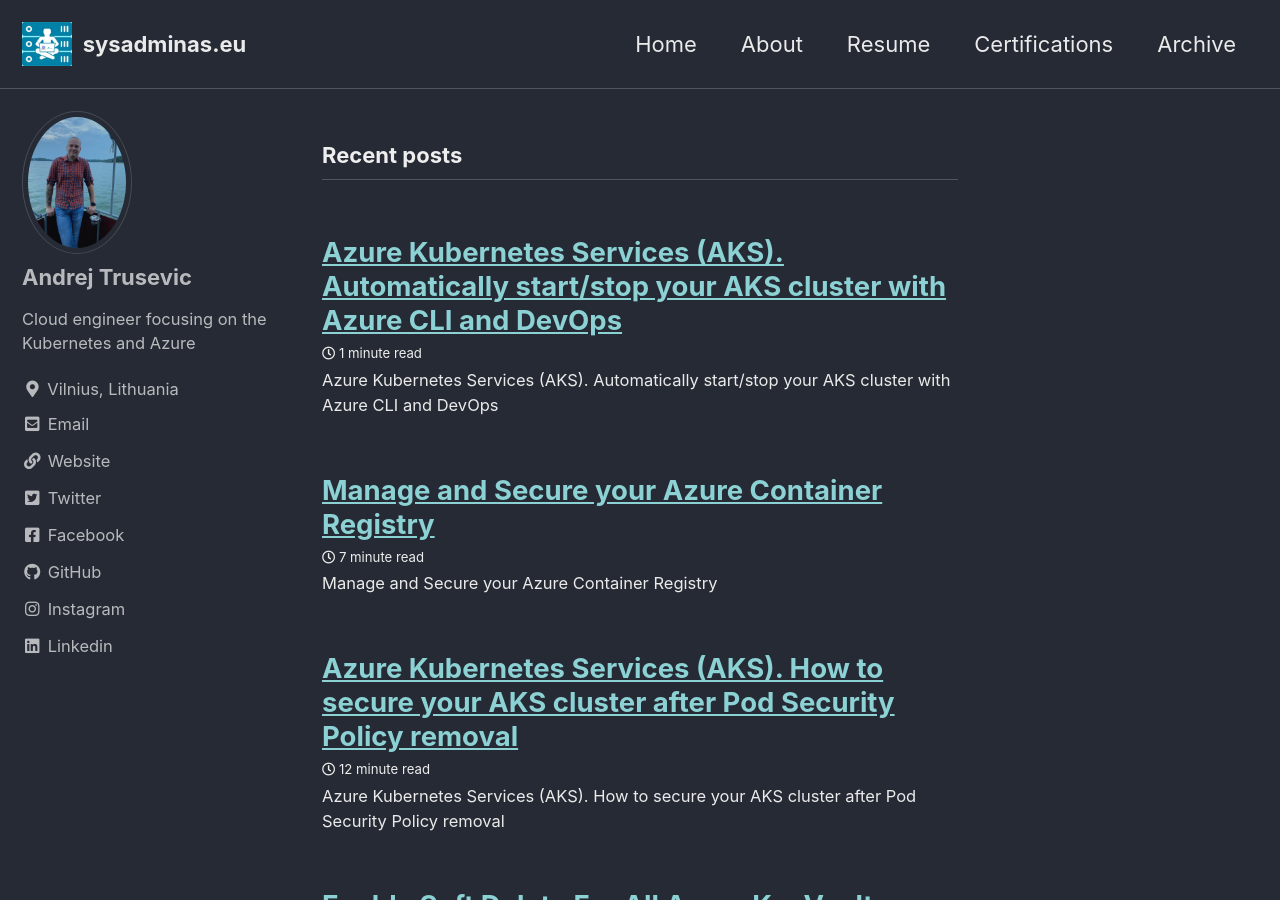
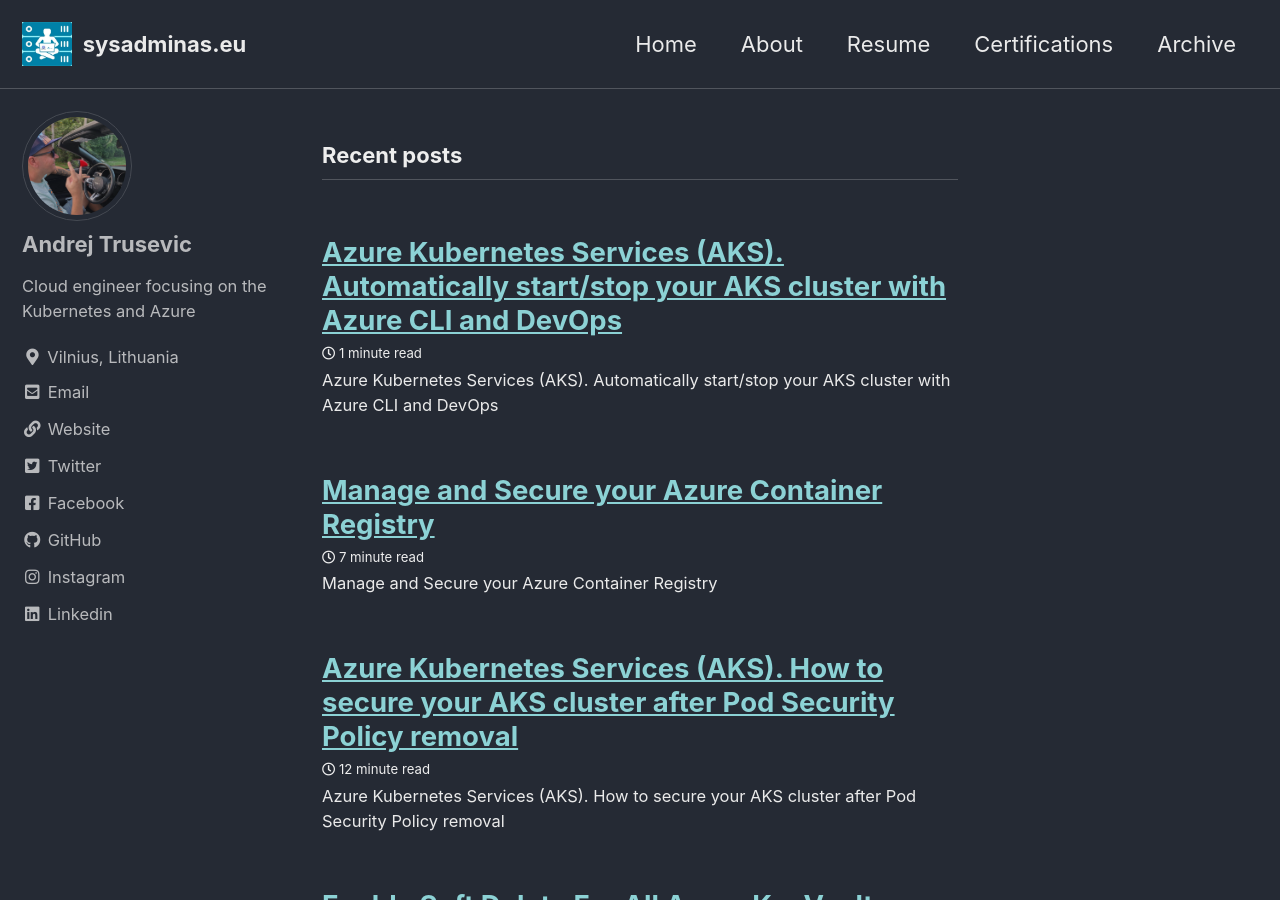
Before and after one commit to andriktr/andriktr.github.io, a Jekyll site: the page built from index.html, in a window 1280 px wide and 900 px high. Built offline with Jekyll 4.4.1, drawn with Linux system fonts in a browser that asks for light colours; cached includes are drawn as plain includes; the list of posts is cut into pages by our own code.

Commit message:
change avatar

```diff
--- a/_config.yml
+++ b/_config.yml
@@ -94,7 +94,7 @@
 # Site Author
 author:
   name             : "Andrej Trusevic"
-  avatar           : "/assets/images/Just_Me.jpeg"
+  avatar           : "/assets/images/bio-photo.jpg"
   bio              : "Cloud engineer focusing on the Kubernetes and Azure"
   location         : "Vilnius, Lithuania"
   #email            : andriktr@gmail.com
```
